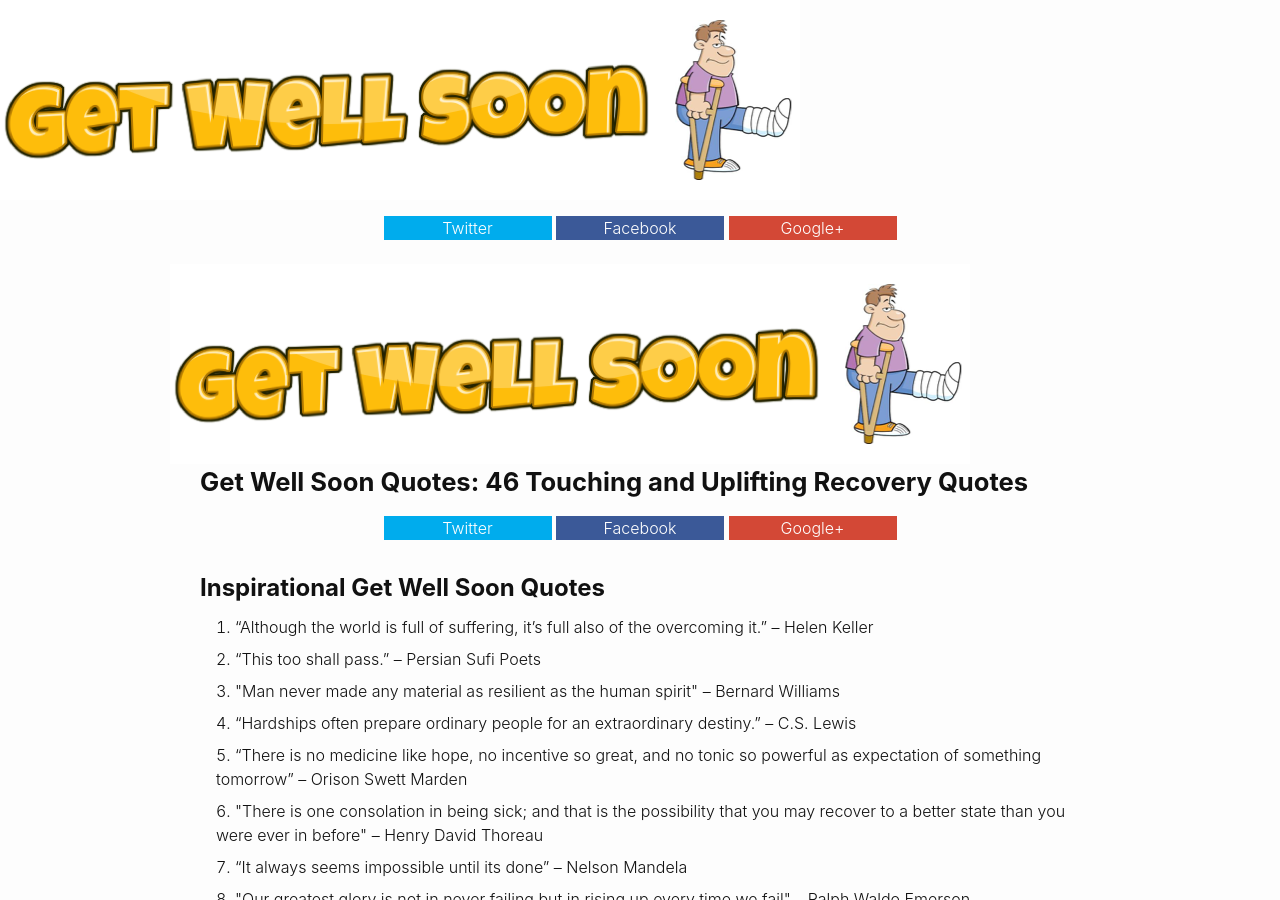
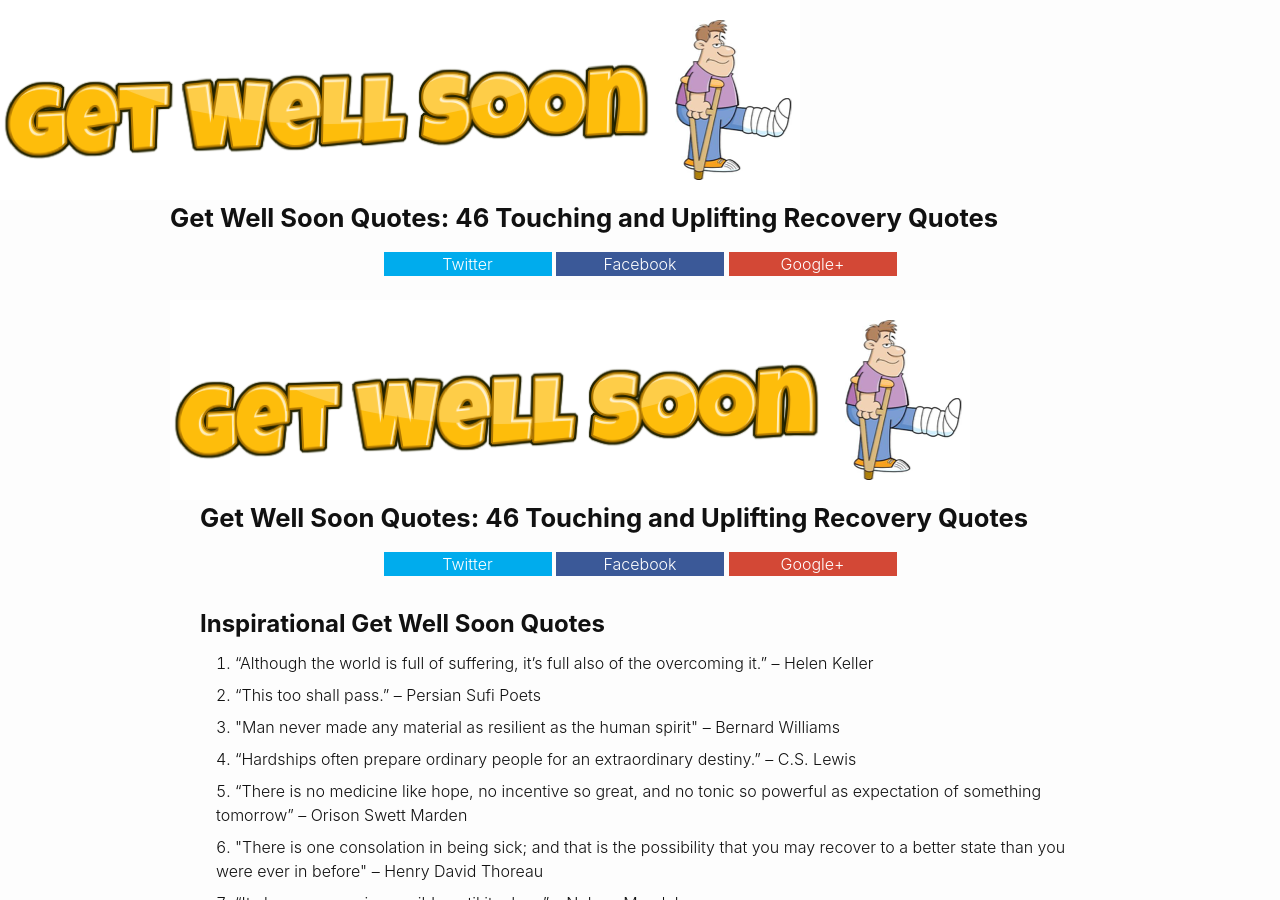
Before and after one commit to andyml123/andyml123.github.io, a Jekyll site: the page built from get-well-soon-quotes.md, in a window 1280 px wide and 900 px high. Built offline with Jekyll 4.4.1, drawn with Linux system fonts in a browser that asks for light colours; our own code applies the rules of GitHub Pages for plain Markdown files.

Commit message:
Update get-well-soon-quotes.md

```diff
--- a/get-well-soon-quotes.md
+++ b/get-well-soon-quotes.md
@@ -1,6 +1,6 @@
 ---
 layout: page
-title: Get Well Soon Quotes:
+title: "Get Well Soon Quotes: 46 Touching and Uplifting Recovery Quotes"
 permalink: /get-well-soon-quotes/
 ---
 
```
